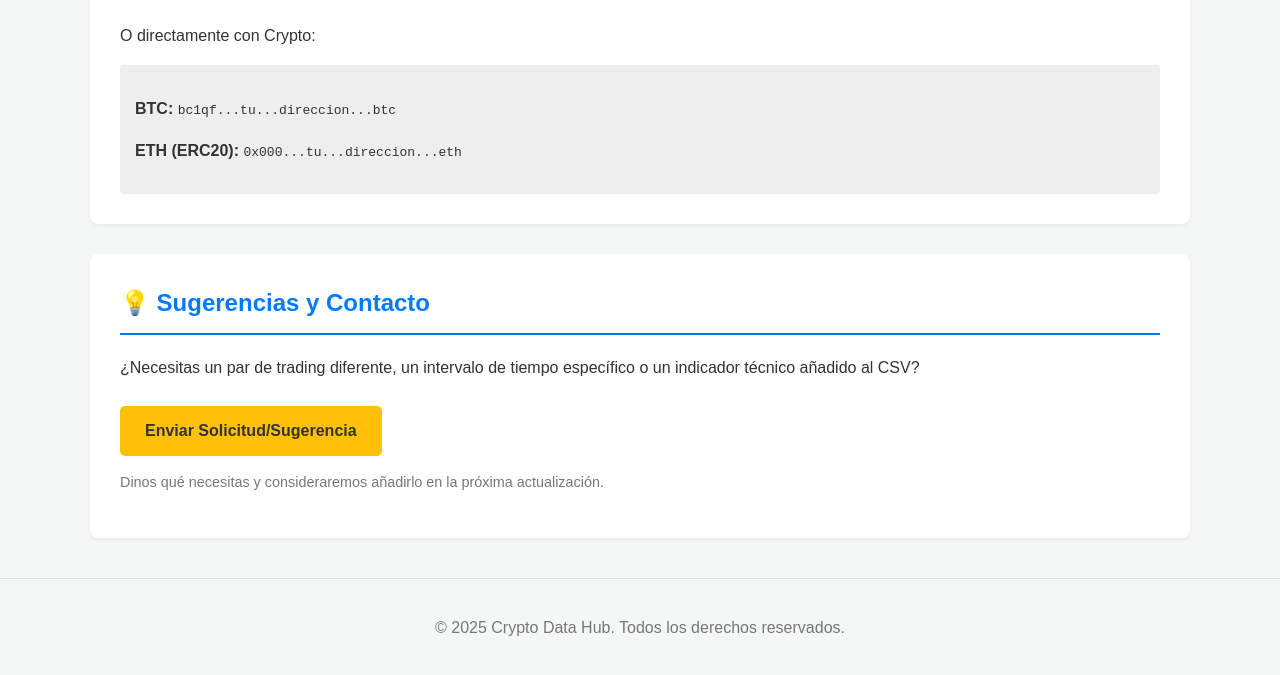
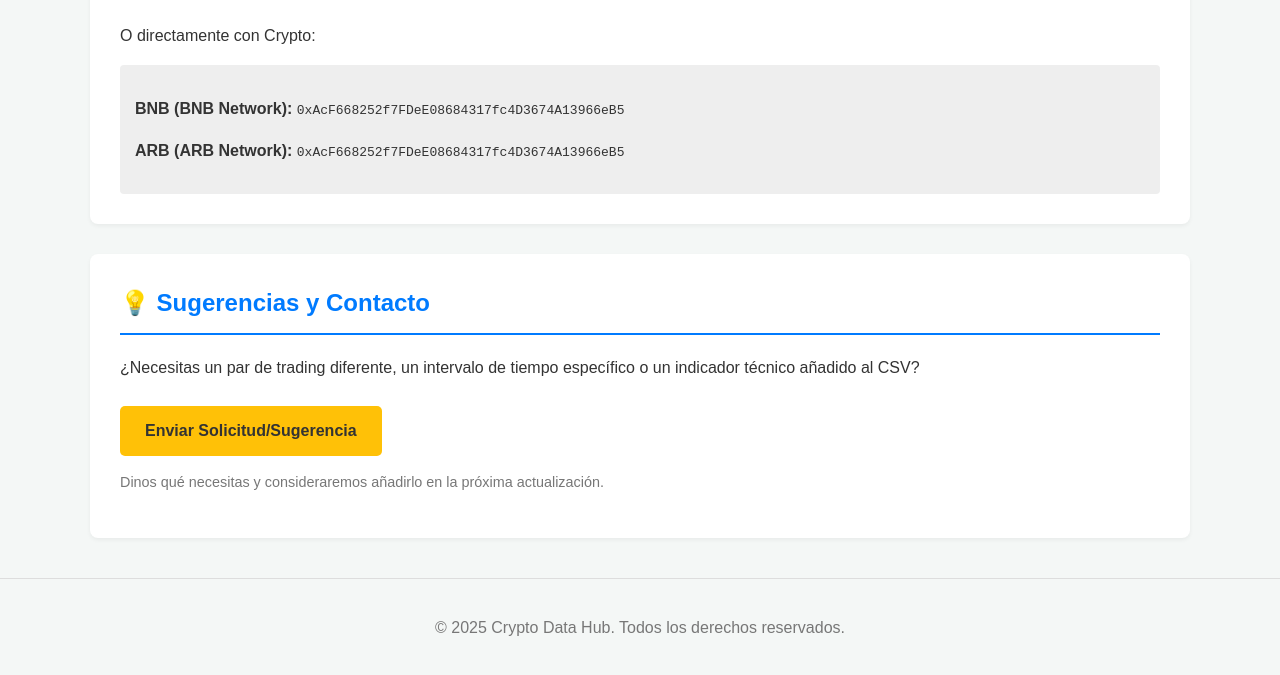
Before and after one commit to NicolasNevaL/Blockchain, a plain HTML site: page index.html in a window 1280 px wide. Shown: the part 923-1598 px from the top of the page. Drawn offline with Linux system fonts and the light colour scheme.

Commit message:
Update index.html
Crypto Adress settings

```diff
--- a/index.html
+++ b/index.html
@@ -75,8 +75,8 @@
 
                 <p>O directamente con Crypto:</p>
                 <div class="crypto-address">
-                    <p><strong>BTC:</strong> <code>bc1qf...tu...direccion...btc</code></p>
-                    <p><strong>ETH (ERC20):</strong> <code>0x000...tu...direccion...eth</code></p>
+                    <p><strong>BNB (BNB Network):</strong> <code>0xAcF668252f7FDeE08684317fc4D3674A13966eB5</code></p>
+                    <p><strong>ARB (ARB Network):</strong> <code>0xAcF668252f7FDeE08684317fc4D3674A13966eB5</code></p>
                     </div>
             </div>
         </section>
```
